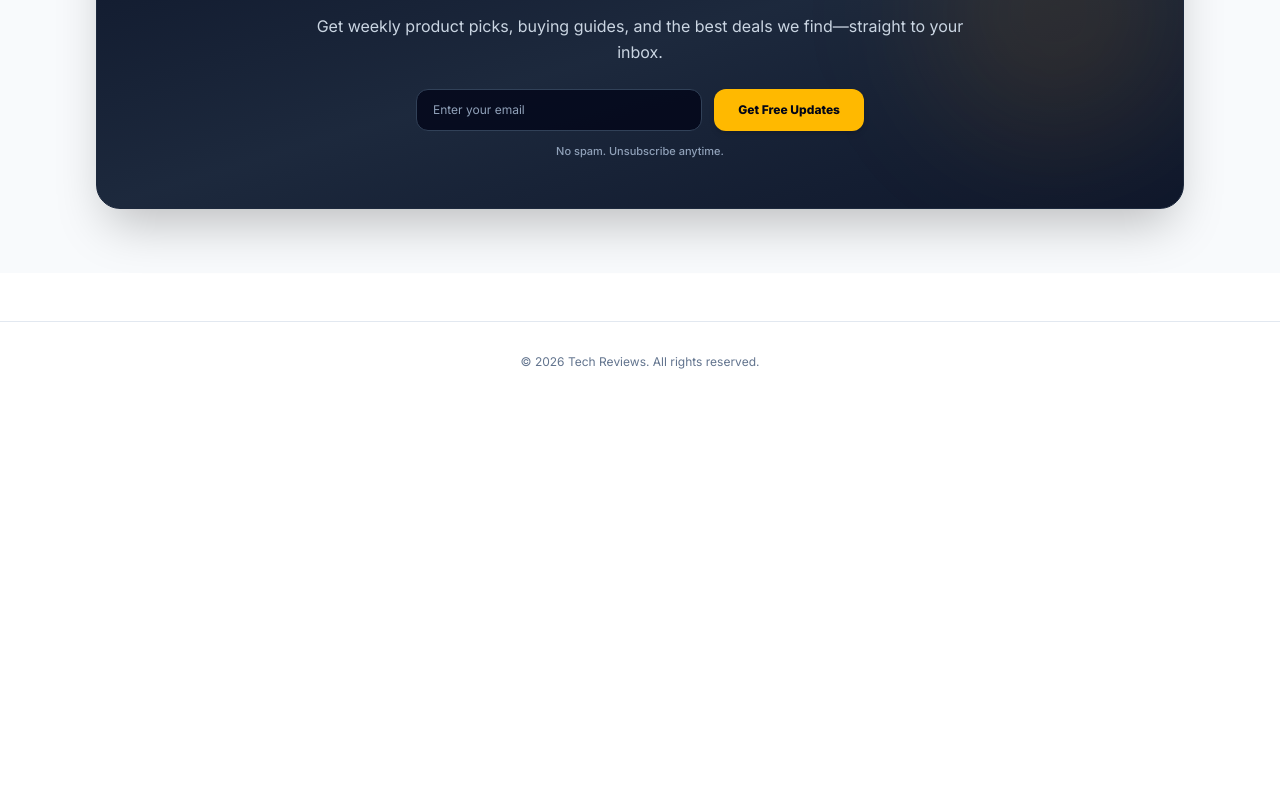
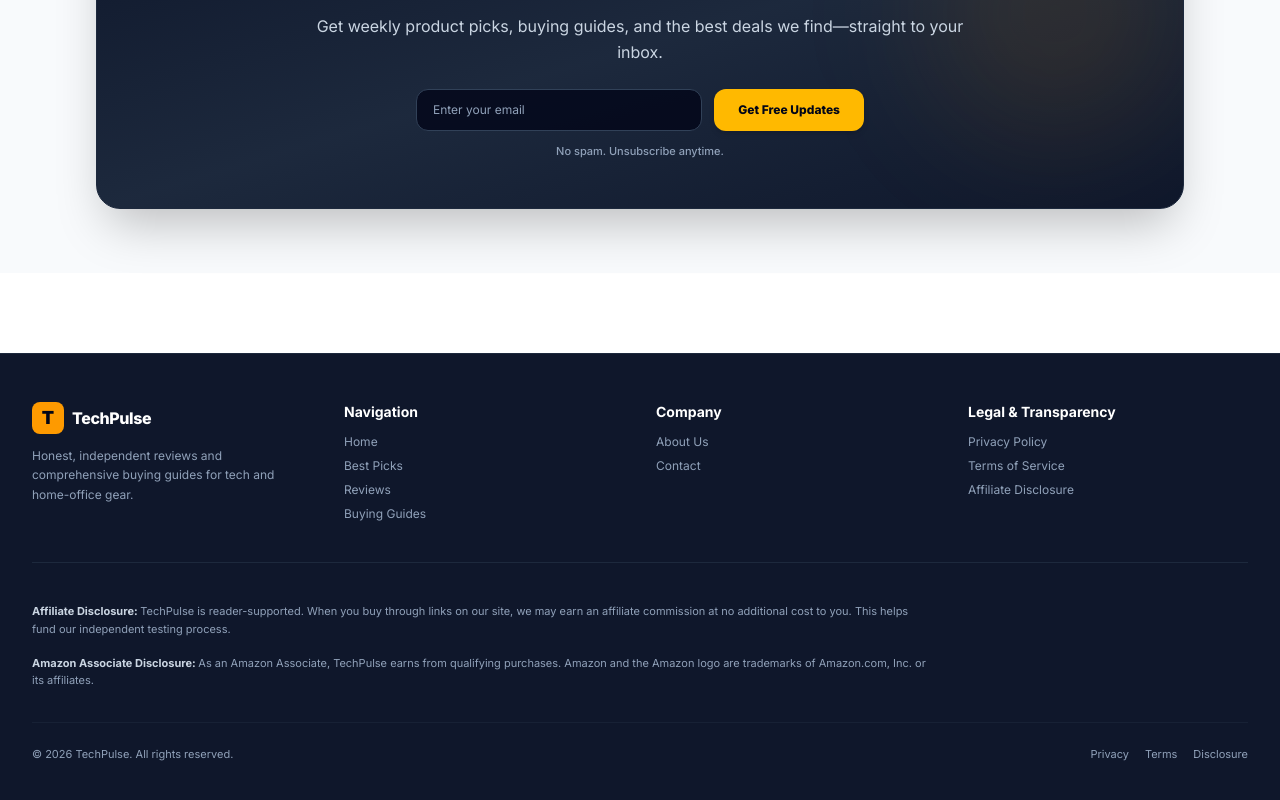
Before and after one commit to thisaramanoranjana640-byte/affiliate-site, a Next.js app: page / in a window 1280 px wide. Shown: the part 5517-6317 px from the top of the page. Before the commit the page ends 5919 px from the top, so only its background shows below. Built offline with nearby package versions, Linux system fonts and the light colour scheme; no server answers.

Commit message:
feat: add comprehensive site footer with legal links and Amazon Associate disclosures

```diff
--- a/src/app/layout.tsx
+++ b/src/app/layout.tsx
@@ -2,13 +2,14 @@ import type { Metadata } from 'next';
 import { Inter } from 'next/font/google';
 import './globals.css';
 import Header from '@/components/Header';
+import Footer from '@/components/Footer';
 import AffiliateDisclosure from '@/components/AffiliateDisclosure';
 
 const inter = Inter({ subsets: ['latin'] });
 
 export const metadata: Metadata = {
-  title: 'Tech Reviews & Buying Guides',
-  description: 'In-depth tech gear reviews and side-by-side product comparisons.',
+  title: 'TechPulse — Tech Reviews & Buying Guides',
+  description: 'In-depth tech gear reviews, buying guides, and side-by-side product comparisons.',
 };
 
 export default function RootLayout({
@@ -19,10 +20,10 @@ export default function RootLayout({
   return (
     <html lang="en">
       <body className={`${inter.className} bg-slate-50 text-slate-900 min-h-screen flex flex-col antialiased`}>
-        {/* FTC / Amazon Disclosure Header */}
+        {/* Top FTC Disclosure Bar */}
         <AffiliateDisclosure />
 
-        {/* Main Navigation Header */}
+        {/* Navigation Header */}
         <Header />
 
         {/* Main Content */}
@@ -30,10 +31,8 @@ export default function RootLayout({
           {children}
         </div>
 
-        {/* Footer */}
-        <footer className="border-t border-slate-200 bg-white py-8 mt-12 text-center text-xs text-slate-500">
-          <p>© {new Date().getFullYear()} Tech Reviews. All rights reserved.</p>
-        </footer>
+        {/* Full Footer Component */}
+        <Footer />
       </body>
     </html>
   );
--- a/src/components/Footer.tsx
+++ b/src/components/Footer.tsx
@@ -1,33 +1,120 @@
-import Link from "next/link";
+import Link from 'next/link';
 
 export default function Footer() {
+  const currentYear = new Date().getFullYear();
+
   return (
-    <footer className="bg-slate-900 text-slate-400 py-12 mt-20 border-t border-slate-800">
-      <div className="max-w-6xl mx-auto px-4 grid grid-cols-1 md:grid-cols-3 gap-8">
-        <div>
-          <span className="text-xl font-bold text-white mb-4 block">TopPicks</span>
-          <p className="text-sm leading-relaxed">
-            Providing honest, research-backed product reviews and buying guides to help you make informed purchasing decisions.
-          </p>
+    <footer className="bg-slate-900 border-t border-slate-800 text-slate-400 text-xs mt-20">
+      <div className="max-w-7xl mx-auto px-4 sm:px-6 lg:px-8 py-12">
+
+        {/* Top Grid: Brand & Navigation Links */}
+        <div className="grid grid-cols-1 md:grid-cols-4 gap-8 mb-10 pb-10 border-b border-slate-800">
+
+          {/* Brand Info */}
+          <div className="md:col-span-1 space-y-3">
+            <Link href="/" className="flex items-center gap-2">
+              <div className="w-8 h-8 bg-amber-500 rounded-lg flex items-center justify-center text-slate-950 font-black text-lg">
+                T
+              </div>
+              <span className="font-extrabold text-base text-white tracking-tight">
+                TechPulse
+              </span>
+            </Link>
+            <p className="text-slate-400 text-xs leading-relaxed">
+              Honest, independent reviews and comprehensive buying guides for tech and home-office gear.
+            </p>
+          </div>
+
+          {/* Quick Links */}
+          <div>
+            <h3 className="text-white font-bold text-sm mb-3">Navigation</h3>
+            <ul className="space-y-2">
+              <li>
+                <Link href="/" className="hover:text-amber-400 transition-colors">
+                  Home
+                </Link>
+              </li>
+              <li>
+                <Link href="/#best-picks" className="hover:text-amber-400 transition-colors">
+                  Best Picks
+                </Link>
+              </li>
+              <li>
+                <Link href="/#reviews" className="hover:text-amber-400 transition-colors">
+                  Reviews
+                </Link>
+              </li>
+              <li>
+                <Link href="/guides/best-headphones" className="hover:text-amber-400 transition-colors">
+                  Buying Guides
+                </Link>
+              </li>
+            </ul>
+          </div>
+
+          {/* Company & Info */}
+          <div>
+            <h3 className="text-white font-bold text-sm mb-3">Company</h3>
+            <ul className="space-y-2">
+              <li>
+                <Link href="/about" className="hover:text-amber-400 transition-colors">
+                  About Us
+                </Link>
+              </li>
+              <li>
+                <Link href="/contact" className="hover:text-amber-400 transition-colors">
+                  Contact
+                </Link>
+              </li>
+            </ul>
+          </div>
+
+          {/* Legal Policies */}
+          <div>
+            <h3 className="text-white font-bold text-sm mb-3">Legal & Transparency</h3>
+            <ul className="space-y-2">
+              <li>
+                <Link href="/privacy" className="hover:text-amber-400 transition-colors">
+                  Privacy Policy
+                </Link>
+              </li>
+              <li>
+                <Link href="/terms" className="hover:text-amber-400 transition-colors">
+                  Terms of Service
+                </Link>
+              </li>
+              <li>
+                <Link href="/affiliate-disclosure" className="hover:text-amber-400 transition-colors">
+                  Affiliate Disclosure
+                </Link>
+              </li>
+            </ul>
+          </div>
         </div>
 
-        <div>
-          <h4 className="text-white font-semibold mb-4">Quick Links</h4>
-          <ul className="space-y-2 text-sm">
-            <li><Link href="/" className="hover:text-white transition">Home</Link></li>
-            <li><Link href="#featured" className="hover:text-white transition">Featured Gear</Link></li>
-          </ul>
+        {/* Disclosures Section */}
+        <div className="space-y-4 mb-8 text-slate-400 text-[11px] leading-relaxed max-w-4xl">
+          <div>
+            <span className="font-bold text-slate-300">Affiliate Disclosure: </span>
+            TechPulse is reader-supported. When you buy through links on our site, we may earn an affiliate commission at no additional cost to you. This helps fund our independent testing process.
+          </div>
+
+          <div>
+            <span className="font-bold text-slate-300">Amazon Associate Disclosure: </span>
+            As an Amazon Associate, TechPulse earns from qualifying purchases. Amazon and the Amazon logo are trademarks of Amazon.com, Inc. or its affiliates.
+          </div>
         </div>
 
-        <div>
-          <h4 className="text-white font-semibold mb-4">Legal & Disclaimers</h4>
-          <p className="text-xs leading-relaxed">
-            All product names, logos, and brands are property of their respective owners. Product prices and availability are accurate as of the date/time indicated and are subject to change.
-          </p>
-          <p className="text-xs mt-4">
-            &copy; {new Date().getFullYear()} TopPicks. All rights reserved.
-          </p>
+        {/* Bottom Bar: Copyright */}
+        <div className="pt-6 border-t border-slate-800/60 flex flex-col sm:flex-row items-center justify-between gap-4 text-[11px]">
+          <p>© {currentYear} TechPulse. All rights reserved.</p>
+          <div className="flex gap-4">
+            <Link href="/privacy" className="hover:text-slate-300">Privacy</Link>
+            <Link href="/terms" className="hover:text-slate-300">Terms</Link>
+            <Link href="/affiliate-disclosure" className="hover:text-slate-300">Disclosure</Link>
+          </div>
         </div>
+
       </div>
     </footer>
   );
```
